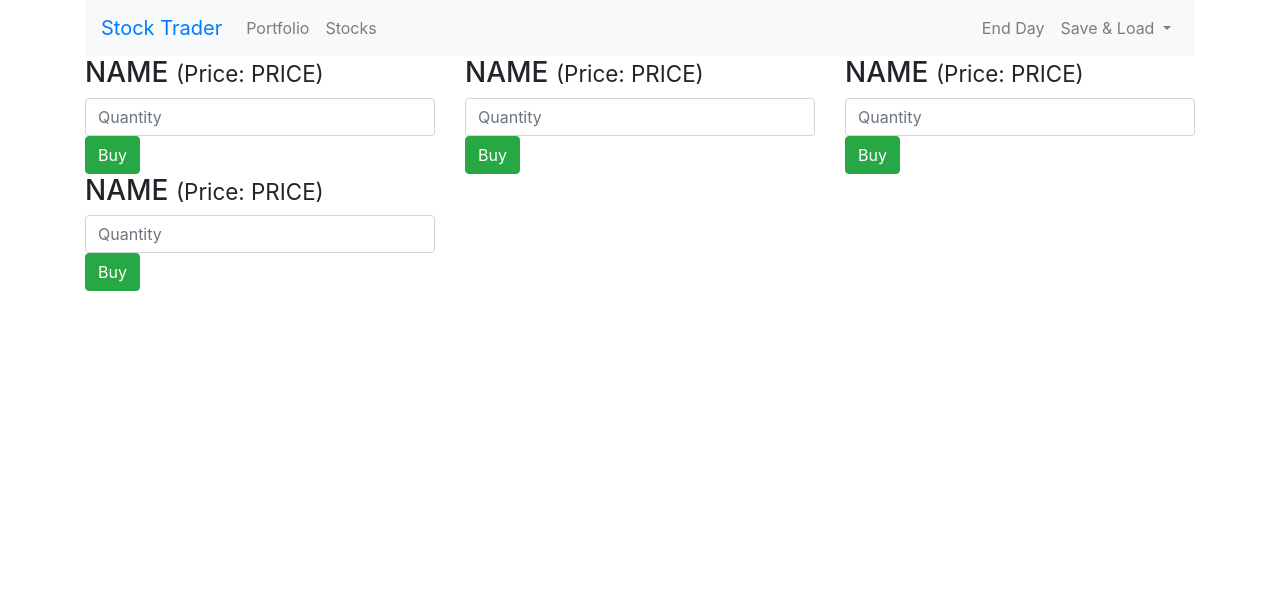
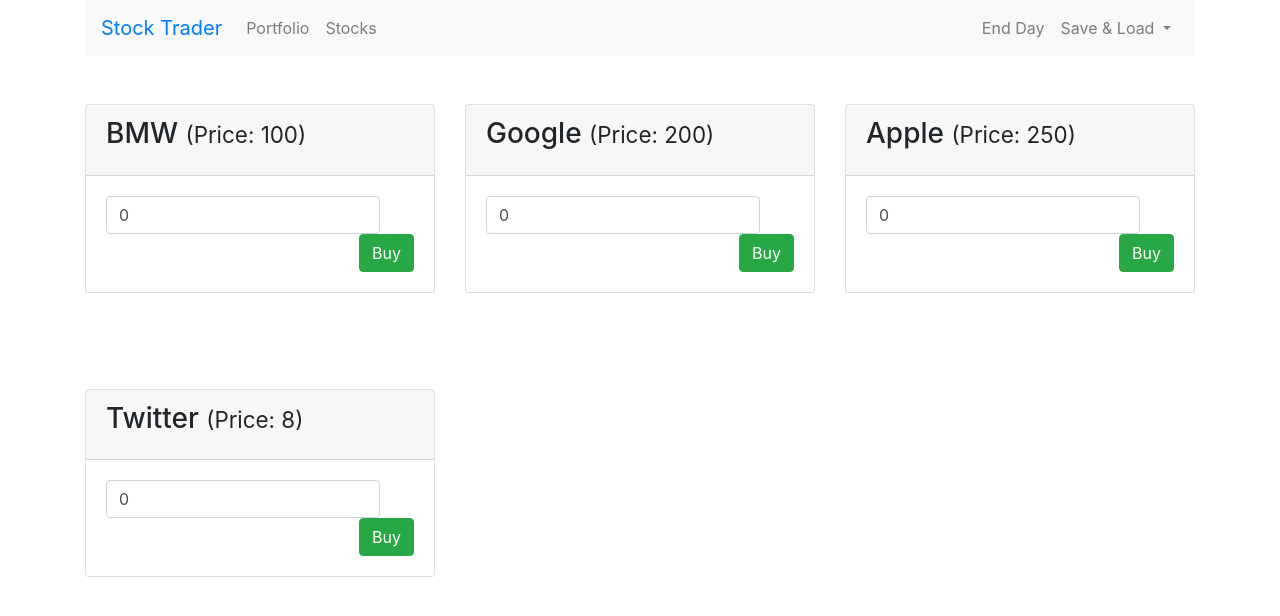
Before and after one commit to kiprutobrian/stock, a Vue app: page /stocks in a window 1280 px wide. Shown: the top 616 px of the page. Built offline with nearby package versions, Linux system fonts and the light colour scheme.

Commit message:
Adding a buy button

```diff
--- a/package.json
+++ b/package.json
@@ -34,7 +34,9 @@
             "plugin:vue/essential",
             "eslint:recommended"
         ],
-    "rules": {},
+        "rules": {
+            "no-console": "off"
+        },
         "parserOptions": {
             "parser": "babel-eslint"
         }
--- a/src/components/stocks/Stock.vue
+++ b/src/components/stocks/Stock.vue
@@ -1,18 +1,22 @@
 <template>
-	<div class="col-sm-6 col-md-4">
-		<div class="panel-panel-success">
-			<div class="panel-heading">
-				<h3 class="panel-title">
-					NAME
-					<small>(Price: PRICE)</small>
+	<div class="col-sm-6 col-md-4 my-5">
+		<div class="card">
+			<div class="card-header">
+				<h3 class="card-title">
+					{{ stock.name }}
+					<small>(Price: {{ stock.price }})</small>
 				</h3>
 			</div>
-			<div class="panel-body">
-				<div class="pull-left">
-					<input type="number" class="form-control" placeholder="Quantity" />
+			<div class="card-body">
+				<div class="float-left">
+					<input type="number" class="form-control" placeholder="Quantity" v-model="quantity" />
 				</div>
-				<div class="pull-right">
-					<button class="btn btn-success">Buy</button>
+				<div class="float-right">
+					<button
+						class="btn btn-success"
+						@click="buyStock"
+						:disabled="quantity <= 0 &&	!Number.isInteger(quantity)"
+					>Buy</button>
 				</div>
 			</div>
 		</div>
@@ -20,5 +24,23 @@
 </template>
 
 <script>
-export default {}
+export default {
+	props: ['stock'],
+	data() {
+		return {
+			quantity: 0
+		}
+	},
+	methods: {
+		buyStock() {
+			const order = {
+				stockId: this.stock.id,
+				stockPrice: this.stock.price,
+				quantity: this.quantity
+			}
+			console.log(order)
+			this.quantity = 0
+		}
+	}
+}
 </script>
--- a/src/components/stocks/Stocks.vue
+++ b/src/components/stocks/Stocks.vue
@@ -1,6 +1,6 @@
 <template>
 	<div class="row">
-		<app-stock v-for="(stock, index) in stocks"></app-stock>
+		<app-stock v-for="stock in stocks" :key="stock" :stock="stock"></app-stock>
 	</div>
 </template>
 
```
Lines whose indentation alone changed are shown as unchanged.
